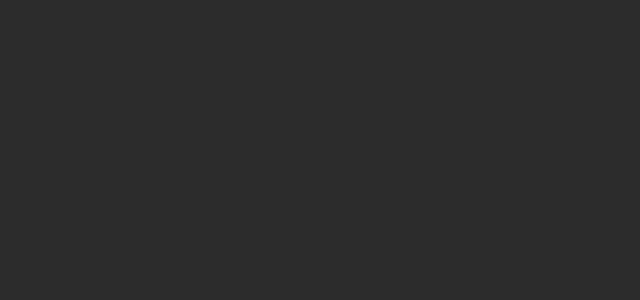
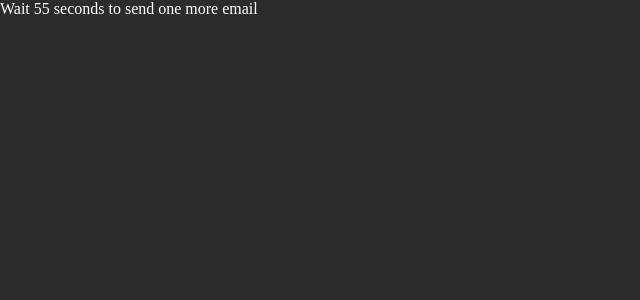
Before and after one commit to Ambermsg/frontend, a React (Vite) app: page /timer in a window 1280 px wide. Before the commit this address had no page. Shown: the top 300 px of the page, without its empty margins (0-640 px from the left). Built offline with nearby package versions, Linux system fonts and the light colour scheme.

Commit message:
Firefox - letters in confirm-email fix / starting to create timer for that page

```diff
--- a/src/main.jsx
+++ b/src/main.jsx
@@ -10,6 +10,7 @@ import RegisterSecond from "./pages/RegisterSecond.jsx";
 import EmailConfirm from "./pages/EmailConfirm.jsx";
 import AlmostDone from "./pages/AlmostDone.jsx";
 import { QueryClient, QueryClientProvider } from "@tanstack/react-query";
+import Timer from "./pages/Timer.jsx";
 
 const detectTorBrowser = () => {
   const userAgent = navigator.userAgent || "";
@@ -75,6 +76,7 @@ const RootForTheme = () => {
       <Route path="/register/almost" element={<AlmostDone />} />
       <Route path="/tor" element={<HelloTor />} />
       <Route path="/confirm-email" element={<EmailConfirm />} />
+      <Route path="/timer" element={<Timer />} />
     </Routes>
   );
 };
--- a/src/pages/EmailConfirm.jsx
+++ b/src/pages/EmailConfirm.jsx
@@ -242,7 +242,8 @@ const EmailConfirm = () => {
             <Input
               key={name}
               maxLength="1"
-              type="number"
+              type="text" // Changed from "number" to "text"
+              pattern="[0-9]"
               {...register(name)}
               onChange={(e) => {
                 const value = e.target.value.replace(/[^0-9]/g, ""); // Remove non-numeric characters
@@ -267,15 +268,15 @@ const EmailConfirm = () => {
               onPaste={(e) => {
                 e.preventDefault();
 
-                const pastedText = e.clipboardData.getData("Text").slice(0, 4);
-                const inputs = document.querySelectorAll(
-                  "input[type='number']"
-                );
-                for (let i = 0; i < 4; i++) {
+                const pastedText = e.clipboardData
+                  .getData("Text")
+                  .slice(0, 4)
+                  .replace(/[^0-9]/g, ""); // Ensure numeric input only
+                const inputs = document.querySelectorAll("input[type='text']"); // Adjust selector for type="text"
+                for (let i = 0; i < pastedText.length; i++) {
                   inputs[i].value = pastedText[i];
-                  console.log("inputs: ", inputs[i]);
                 }
-                inputs[3].focus();
+                inputs[Math.min(pastedText.length - 1, 3)].focus();
               }}
             />
           ))}
--- /dev/null
+++ b/src/pages/Timer.jsx
@@ -0,0 +1,19 @@
+import { useEffect, useState } from "react";
+
+const Timer = () => {
+  const [time, setTime] = useState(60);
+
+  const intervalId = useEffect(() => {
+    setInterval(() => {
+      setTime((time) => (time -= 1));
+    }, 1000);
+
+    return () => {
+      clearInterval(intervalId);
+    };
+  }, []);
+
+  return <div>Wait {time} seconds to send one more email</div>;
+};
+
+export default Timer;
```
